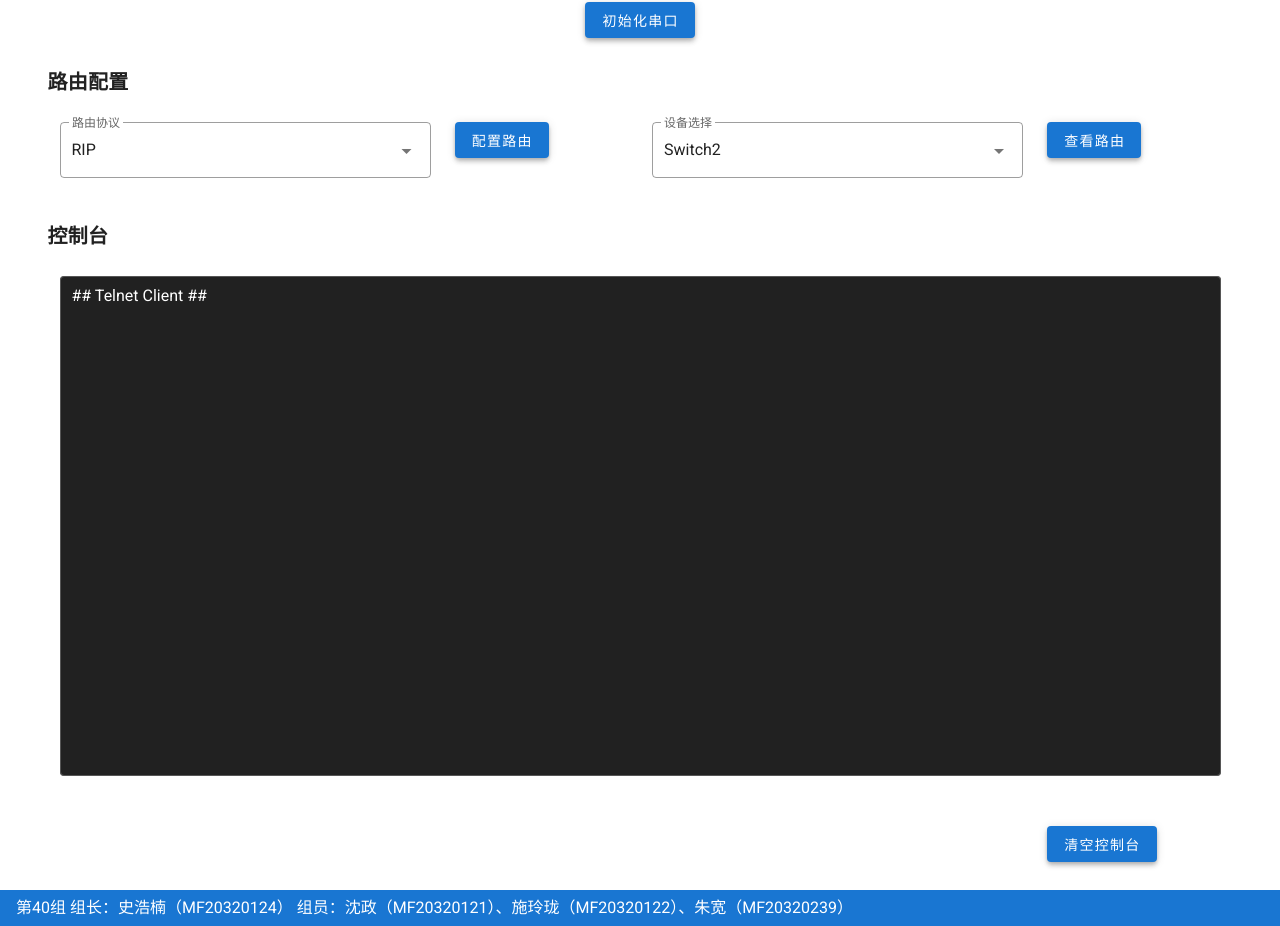
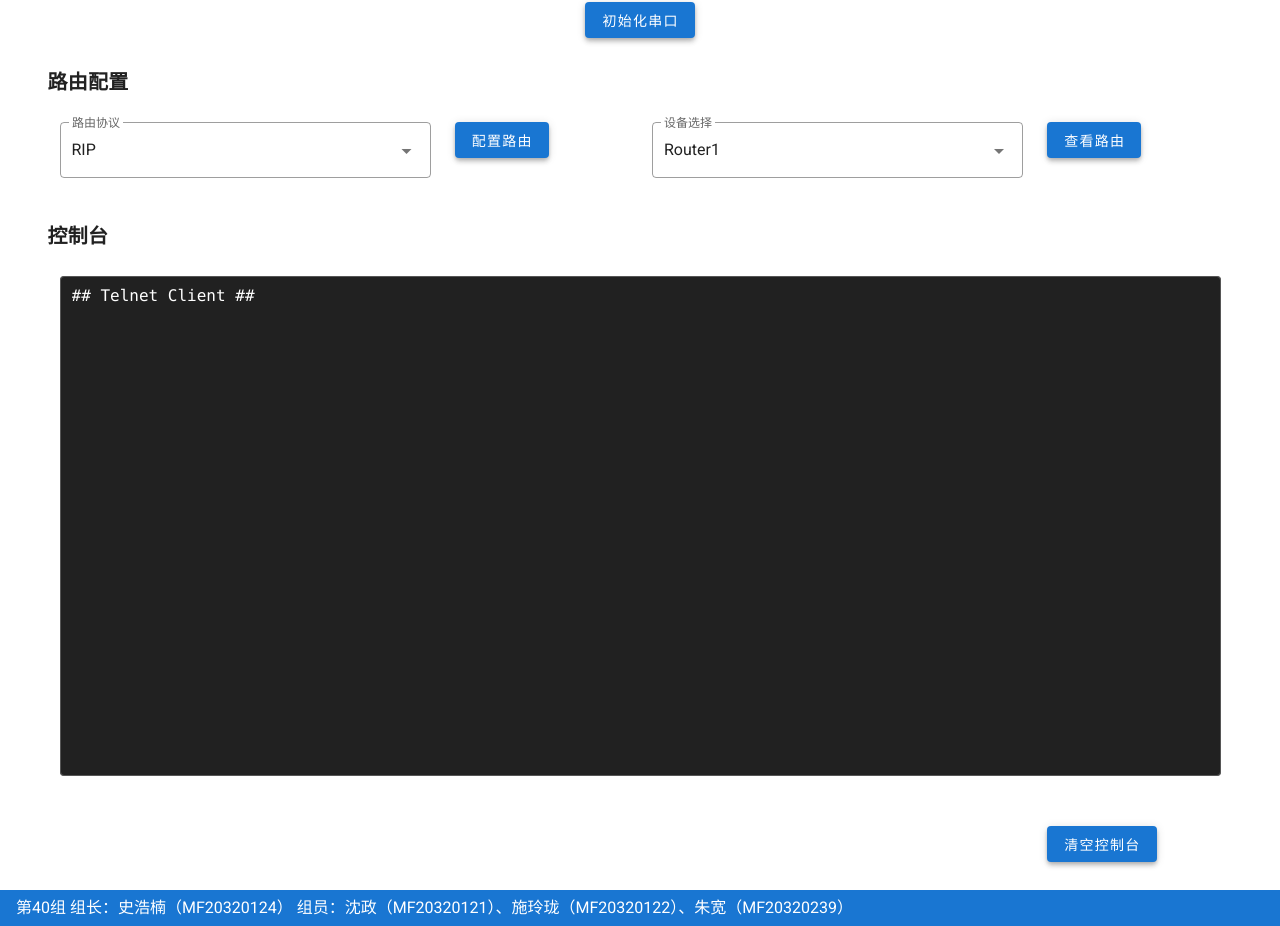
Before and after one commit to codelumos/dynamic-routing-front-end, a Vue app: page / in a window 1280 px wide. Shown: the part 1586-2512 px from the top of the page. Built offline with nearby package versions, Linux system fonts and the light colour scheme.

Commit message:
修改控制台样式

```diff
--- a/src/components/Protocol.vue
+++ b/src/components/Protocol.vue
@@ -66,6 +66,7 @@
             background-color="#212121"
             height="500"
             no-resize
+            class="console"
         >
         </v-textarea>
       </v-col>
@@ -99,7 +100,7 @@ export default {
       protocol_selected: 'RIP',
       protocol_list: ['RIP', 'OSPF', 'BGP'],
       // 设备列表
-      dev_selected: 'Switch2',
+      dev_selected: 'Router1',
       dev_list: ['Switch2', 'Router0', 'Router1', 'Router2'],
       // 加载器
       loader_protocol: false,
@@ -186,3 +187,15 @@ export default {
   }
 }
 </script>
+
+<style scoped lang="less">
+.console {
+  font-family: Consolas, sans-serif;
+  font-size: 16px;
+
+  ::selection {
+    color: black;
+    background: white;
+  }
+}
+</style>
```
